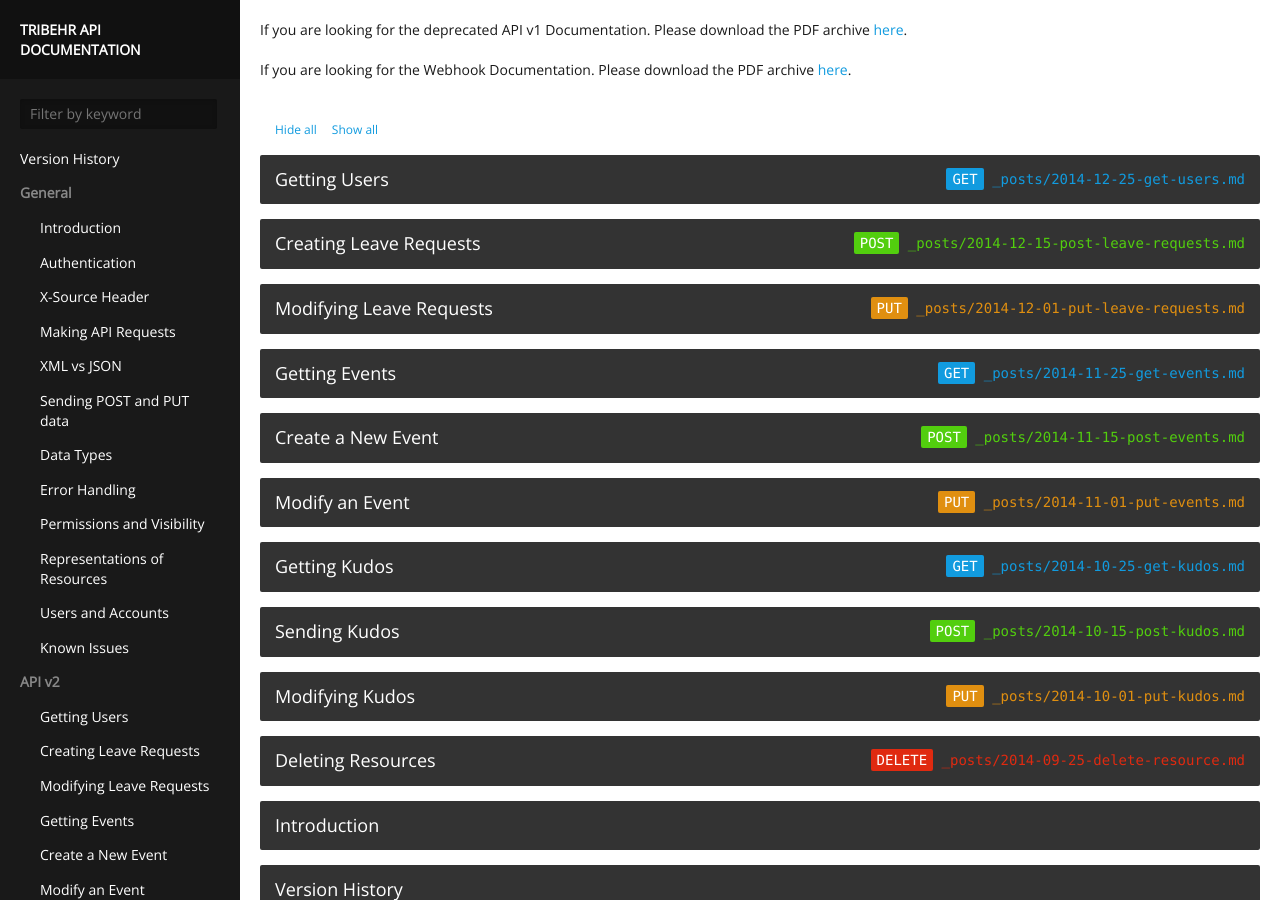
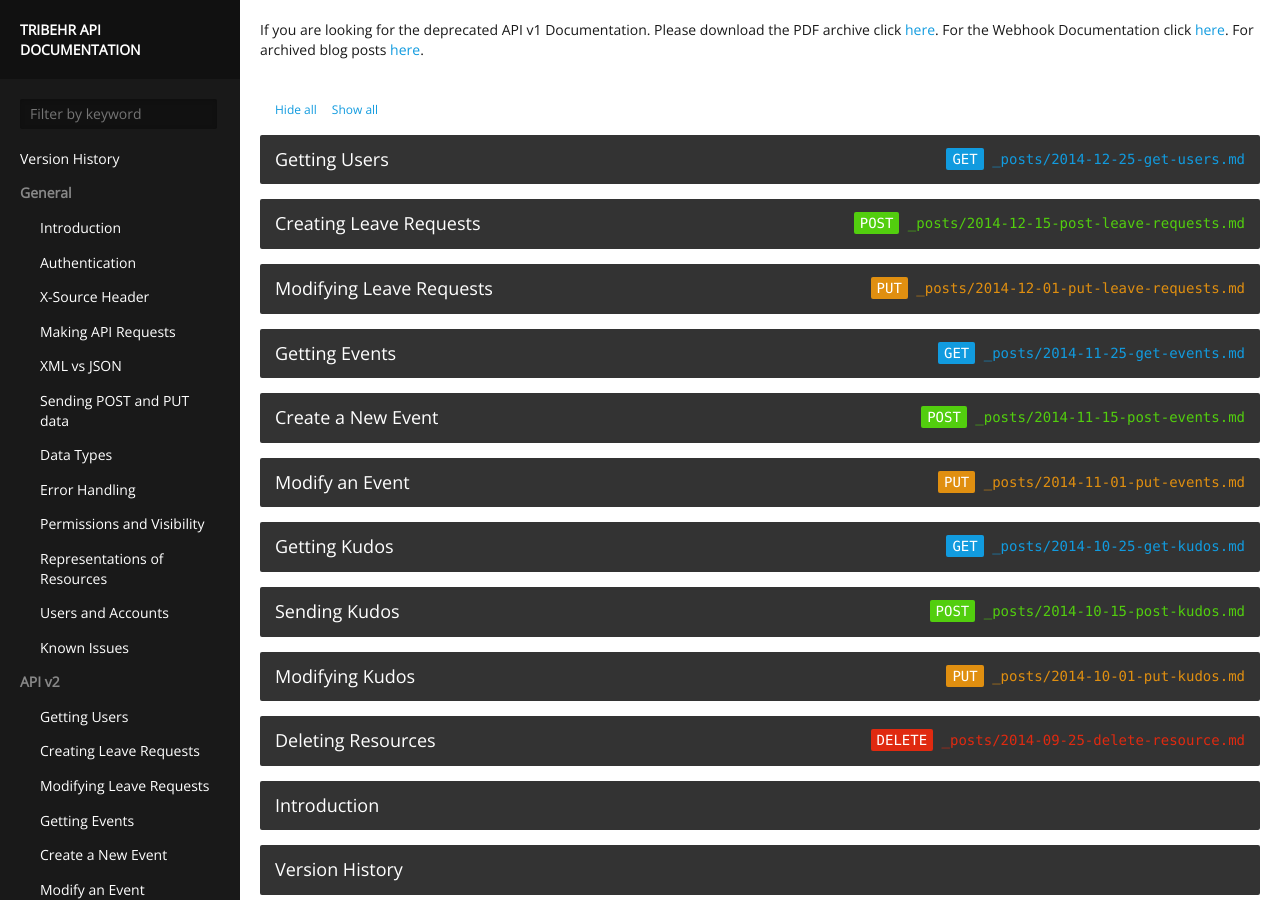
Before and after one commit to TribeHR/tribehr.github.io, a Jekyll site: the page built from index.html, in a window 1280 px wide and 900 px high. Built offline with Jekyll 4.4.1, drawn with Linux system fonts in a browser that asks for light colours.

Commit message:
Added the archived blog posts.

```diff
--- a/_layouts/default.html
+++ b/_layouts/default.html
@@ -9,8 +9,10 @@
 </head>
 <body>
   <div id="topnav">
-    <p>If you are looking for the deprecated API v1 Documentation. Please download the PDF archive <a href="/API v1 Archive.zip">here</a>.</p>
-    <p>If you are looking for the Webhook Documentation. Please download the PDF archive <a href="/Webhooks Archive.zip">here</a>.</p>
+    <p>
+      If you are looking for the deprecated API v1 Documentation. Please download the PDF archive click <a href="/API v1 Archive.zip">here</a>.
+      For the Webhook Documentation click <a href="/Webhooks Archive.zip">here</a>. For archived blog posts <a href="/Blog Posts Archive.zip">here</a>.
+    </p>
   </div>
   {{ content }}
 
```
Also changed, not shown: 1 other file.
